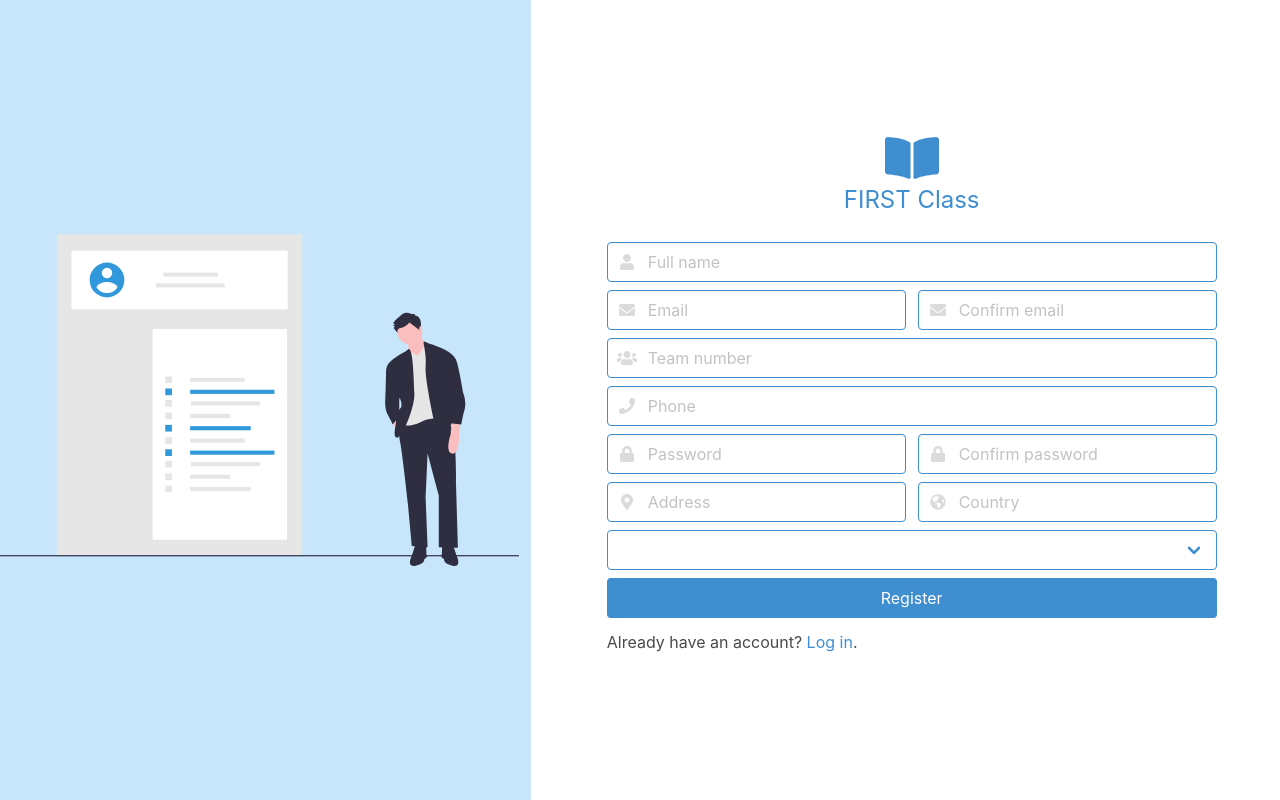
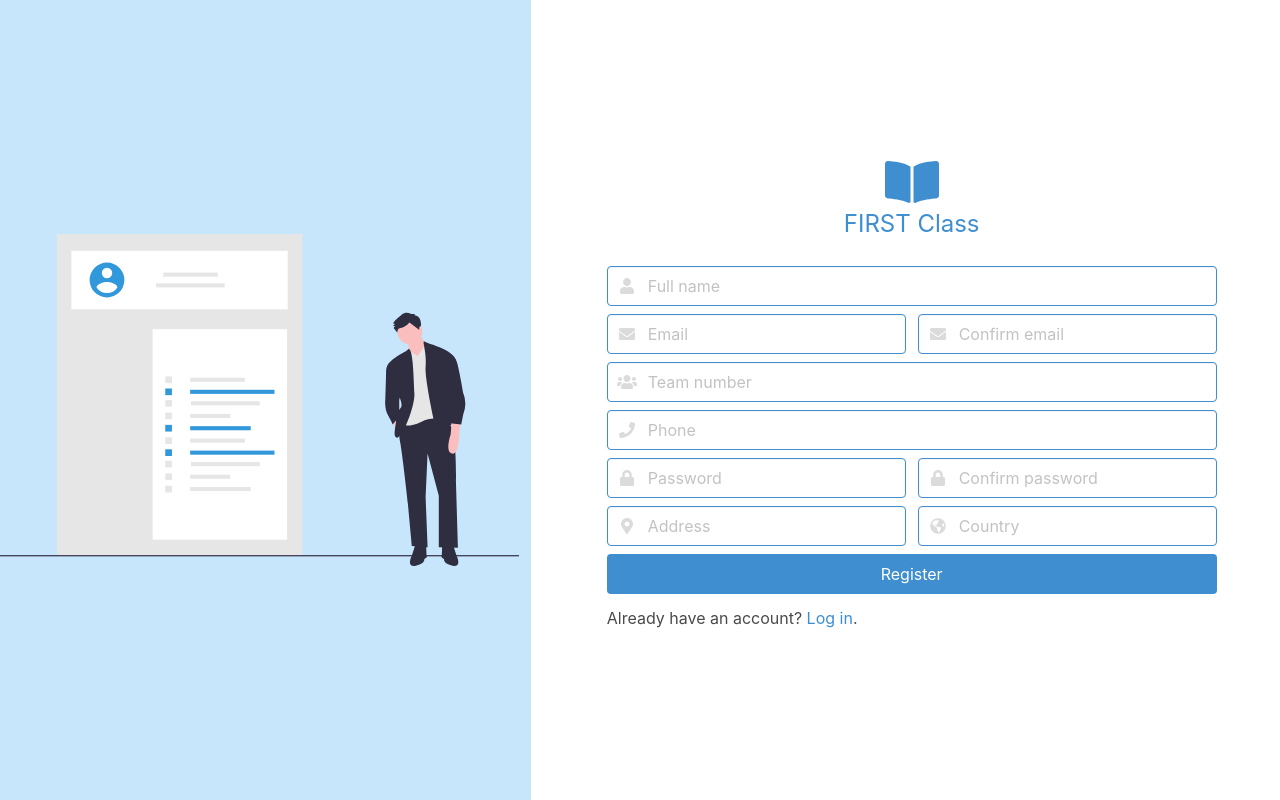
Before and after one commit to gabrielatomaz/first-class, a Vue app: page /register in a window 1280 px wide. Built offline with nearby package versions, Linux system fonts and the light colour scheme.

Commit message:
changed sidebar

```diff
--- a/src/components/shared/Sidebar.vue
+++ b/src/components/shared/Sidebar.vue
@@ -11,9 +11,11 @@
                     :event="goBack"
                 />
             </div>
-            <figure id="avatar" class="image is-128x128">
-                <img class="is-rounded" src="../../assets/female-avatar.svg">
-            </figure>
+            <div class="columns is-flex is-centered mt-3">
+                <figure class="image">
+                    <img class="img-sidebar" src="../../assets/hat.svg">
+                </figure>
+            </div>
             <div class="mt-4 has-text-centered">
                 <router-link  class="has-text-info" to="/profile"> {{ user.name }} </router-link>
             </div>
@@ -75,9 +77,12 @@ export default {
     min-height: 100vh;
 }
 
-figure#avatar {
+figure.image {
     margin-right: auto;
     margin-left: auto;
 }
+.img-sidebar {
+    width: 200px !important;
+}
 
 </style>
--- a/src/views/register/Register.vue
+++ b/src/views/register/Register.vue
@@ -97,15 +97,6 @@
                                 @change="hasChange(country)"
                             />
                         </div>
-                        <div class="field-body mt-2">
-                            <Dropdown
-                                :options="dropdownOptions"
-                                placeholder="Select gender"
-                                v-model="gender.value"
-                                :color="gender.errorClass"
-                                @change="hasChange(gender)"
-                            />
-                        </div>
                         <Button
                             class="mt-2"
                             text="Register"
@@ -122,7 +113,7 @@
 </template>
 
 <script>
-import { Logo, Input, Button, Dropdown, ErrorMessage } from '../../components/shared'
+import { Logo, Input, Button, ErrorMessage } from '../../components/shared'
 export default {
     name: 'Register',
 
@@ -130,7 +121,6 @@ export default {
         Logo,
         Input,
         Button,
-        Dropdown,
         ErrorMessage,
     },
 
@@ -147,12 +137,6 @@ export default {
             address: { value: '', errorClass: '' },
             country: { value: '', errorClass: '' },
             gender: { value: '', errorClass: '' },
-            dropdownOptions: [
-                { text: 'Female' },
-                { text: 'Male'},
-                { text: 'Non-binary' },
-                { text: 'Other' },
-            ],
         }
     },
 
```
Also changed, not shown: src/assets/hat.svg (added).
